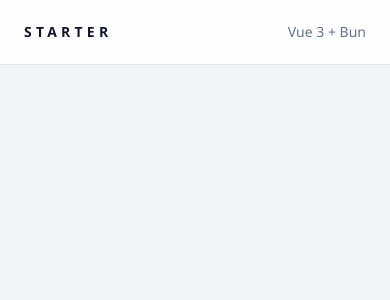
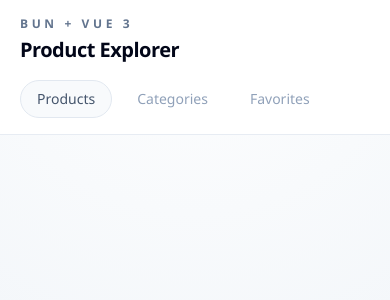
Before and after one commit to gyrika/GUI-Project, a Vue app: page /product/1 in a window 390 px wide. Before the commit this address had no page. Shown: the top 300 px of the page. Built offline with nearby package versions, Linux system fonts and the light colour scheme.

Commit message:
Add responsive navbar and clean application shell

```diff
--- a/src/App.vue
+++ b/src/App.vue
@@ -1,12 +1,14 @@
 <script setup lang="ts">
-import AppNavbar from '@/components/AppNavbar.vue'
+import NavBar from '@/components/NavBar.vue'
 </script>
 
 <template>
   <div class="min-h-screen bg-slate-100 text-slate-900">
-    <AppNavbar />
-    <main class="min-h-[calc(100vh-4rem)] px-6 py-10">
-      <RouterView />
-    </main>
+    <div class="min-h-screen bg-[radial-gradient(circle_at_top,_rgba(255,255,255,0.9),_rgba(241,245,249,1)_55%)]">
+      <NavBar />
+      <main class="mx-auto w-full max-w-6xl px-5 py-8 sm:px-6 sm:py-10">
+        <RouterView />
+      </main>
+    </div>
   </div>
 </template>
--- a/src/components/AppNavbar.vue
+++ /dev/null
@@ -1,10 +0,0 @@
-<template>
-  <header class="border-b border-slate-200 bg-white/90 backdrop-blur">
-    <nav class="mx-auto flex h-16 w-full max-w-5xl items-center justify-between px-6">
-      <RouterLink class="text-sm font-semibold uppercase tracking-[0.3em] text-slate-700" to="/">
-        Starter
-      </RouterLink>
-      <div class="text-sm text-slate-500">Vue 3 + Bun</div>
-    </nav>
-  </header>
-</template>
--- /dev/null
+++ b/src/components/NavBar.vue
@@ -0,0 +1,28 @@
+<template>
+  <header class="border-b border-slate-200/80 bg-white/90 backdrop-blur">
+    <div class="mx-auto flex w-full max-w-6xl flex-col gap-4 px-5 py-4 sm:px-6 lg:flex-row lg:items-center lg:justify-between">
+      <div class="space-y-1">
+        <p class="text-xs font-semibold uppercase tracking-[0.3em] text-slate-500">Bun + Vue 3</p>
+        <h1 class="text-xl font-semibold tracking-tight text-slate-950">Product Explorer</h1>
+      </div>
+
+      <nav aria-label="Primary" class="flex flex-wrap items-center gap-2">
+        <span
+          class="rounded-full border border-slate-200 bg-slate-50 px-4 py-2 text-sm font-medium text-slate-600"
+        >
+          Products
+        </span>
+        <span
+          class="rounded-full border border-transparent px-4 py-2 text-sm font-medium text-slate-400"
+        >
+          Categories
+        </span>
+        <span
+          class="rounded-full border border-transparent px-4 py-2 text-sm font-medium text-slate-400"
+        >
+          Favorites
+        </span>
+      </nav>
+    </div>
+  </header>
+</template>
```
